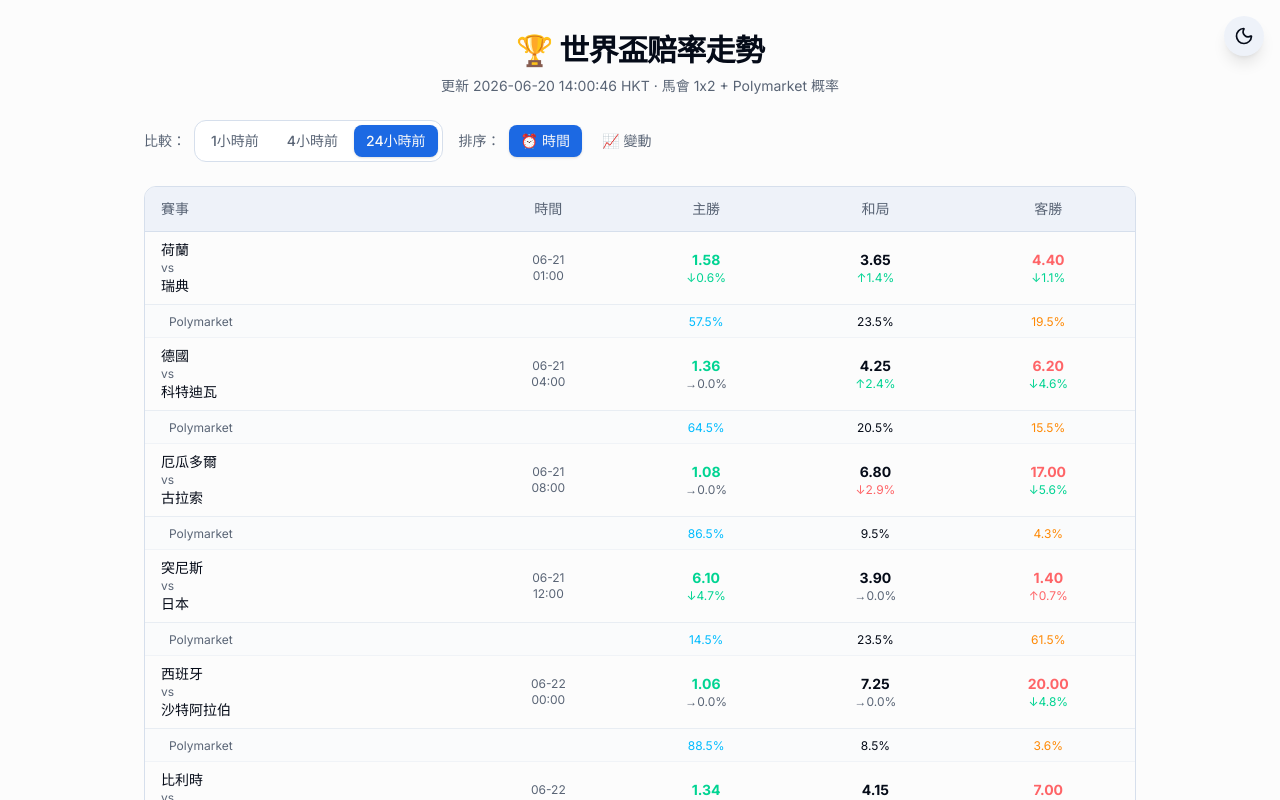
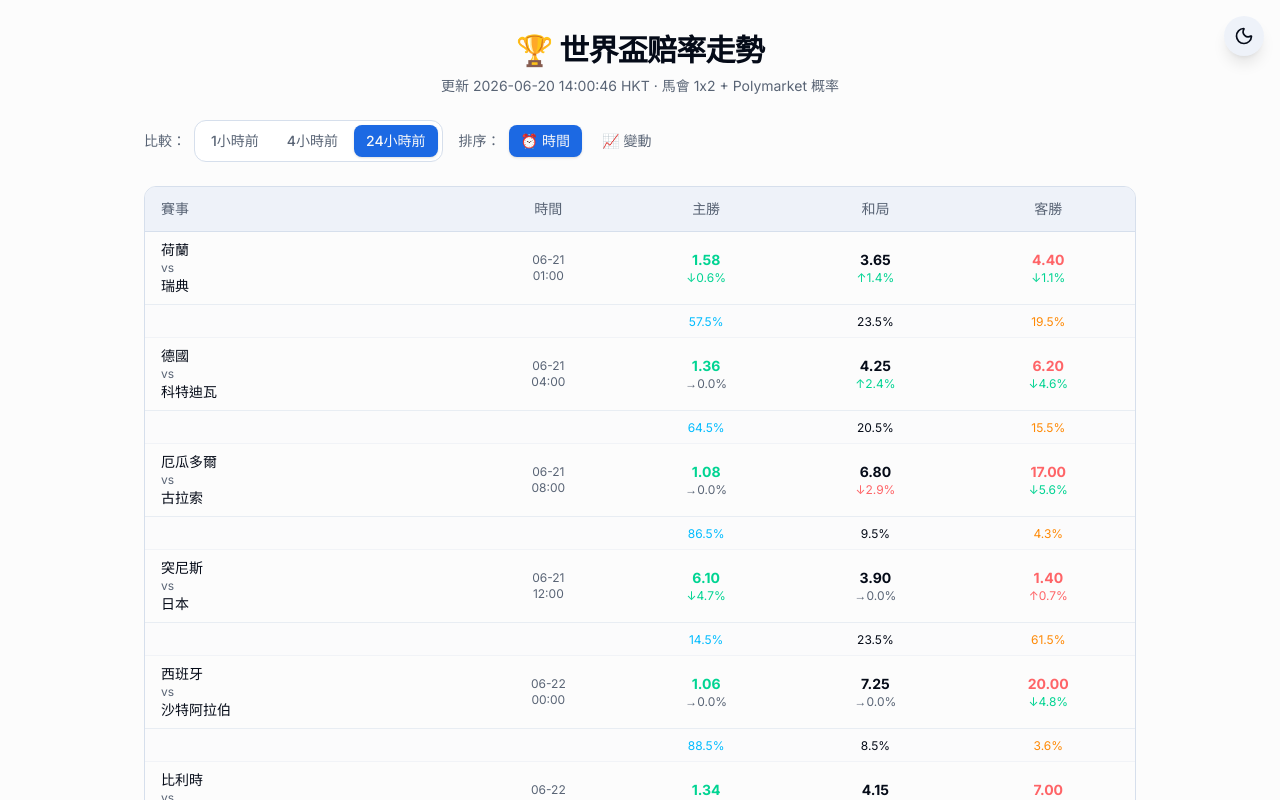
Before and after one commit to extraier/flight-deals-app, a Next.js app: page /worldcup in a window 1280 px wide. Shown: the top 800 px of the page. Built offline with nearby package versions, Linux system fonts and the light colour scheme.

Commit message:
fix: remove per-row Polymarket label, add legend at bottom

```diff
--- a/src/app/worldcup/page.tsx
+++ b/src/app/worldcup/page.tsx
@@ -251,10 +251,8 @@ export default function WorldCupPage() {
                       </td>
                     </tr>
                     {/* Polymarket row */}
-                    <tr key={`${i}-poly`} className="border-b border-border/30 bg-secondary/20">
-                      <td className="py-1.5 px-4">
-                        <span className="text-xs text-muted-foreground ml-2">Polymarket</span>
-                      </td>
+                    <tr key={`${i}-poly`} className="border-b border-border/30 bg-secondary/10">
+                      <td className="py-1.5 px-4"></td>
                       <td className="py-1.5 px-3"></td>
                       <td className="py-1.5 px-3 text-center">
                         <span className="text-sky-400 text-xs">{fmtPct(p.home)}</span>
@@ -273,9 +271,14 @@ export default function WorldCupPage() {
           </table>
         </div>
 
-        <p className="mt-4 text-xs text-muted-foreground text-center">
-          赔率變動：↑ = 升 · ↓ = 跌 · → = 不變 · 馬會 = 十進制赔率 · Polymarket = 隱含概率
-        </p>
+        <div className="mt-6 rounded-xl border border-border bg-secondary/30 p-4 text-xs text-muted-foreground">
+          <h4 className="mb-2 font-medium text-foreground">📖 說明</h4>
+          <ul className="space-y-1">
+            <li>🟢 <b>馬會赔率</b>：十進制赔率 (如 1.85 = 需投注 HK$1 贏 HK$0.85)</li>
+            <li>🔵 <b>Polymarket</b>：隱含概率 % (如 55% = 該選項有 55% 機會)</li>
+            <li>↑/↓ = 對比較時段升/跌</li>
+          </ul>
+        </div>
       </div>
     </div>
   );
```
